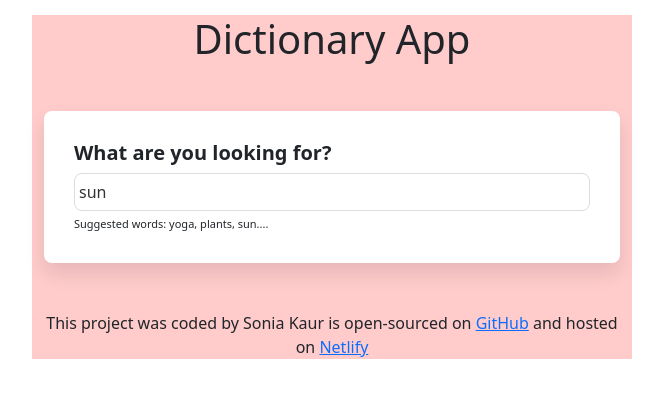
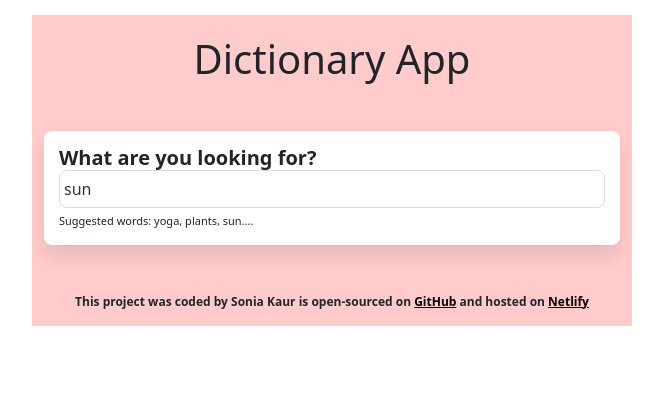
Before and after one commit to sonikaur21/dictionary-app, a React (Create React App) app: page / in a window 1280 px wide. Shown: the top 398 px of the page, without its empty margins (308-971 px from the left). Built offline with nearby package versions, Linux system fonts and the light colour scheme; no server answers.

Commit message:
final touches on styling

```diff
--- a/src/App.css
+++ b/src/App.css
@@ -2,6 +2,10 @@
   background-color: #ffcbcb;
   max-width: 600px;
   margin: 0 auto;
+}
+.App h1 {
+  padding-top: 20px;
+  margin-bottom: 0;
 }
 .App-header {
   margin: 15px 0;
@@ -9,4 +13,10 @@
 .App-footer {
   text-align: center;
   margin: 30px 0;
+  font-size: 12px;
+  padding-bottom: 15px;
+  font-weight: bold;
 }
+.App-footer a {
+  color: black;
+}
--- a/src/App.js
+++ b/src/App.js
@@ -5,7 +5,7 @@ function App() {
     <div className="App">
       <div className="container">
         <header className="App-header">
-          <h1 className="text-center">Dictionary App</h1>
+          <h1 className="text-center mt-2">Dictionary App</h1>
           <main className="mt-5 ">
             <Dictionary defaultKeyword="sun" />
           </main>
--- a/src/Dictionary.css
+++ b/src/Dictionary.css
@@ -1,6 +1,6 @@
 .Dictionary section {
   background: white;
-  padding: 30px;
+  padding: 15px;
   border-radius: 8px;
   box-shadow: 0 10px 20px rgb(0 0 0 / 10%);
   margin: 20px 0;
@@ -8,6 +8,8 @@
 .Dictionary h1 {
   font-size: 20px;
   font-weight: bold;
+  padding: 0;
+  margin: 0;
 }
 .Dictionary input {
   width: 100%;
--- a/src/Photos.js
+++ b/src/Photos.js
@@ -9,7 +9,7 @@ export default function Photos(props) {
         <div className="row">
           {props.photos.map(function (photo, index) {
             return (
-              <div className="col-3" key={index}>
+              <div className="col-4" key={index}>
                 <a href={photo.src.orginal} target="_blank" rel="noreferrer">
                   <img
                     src={photo.src.landscape}
```
